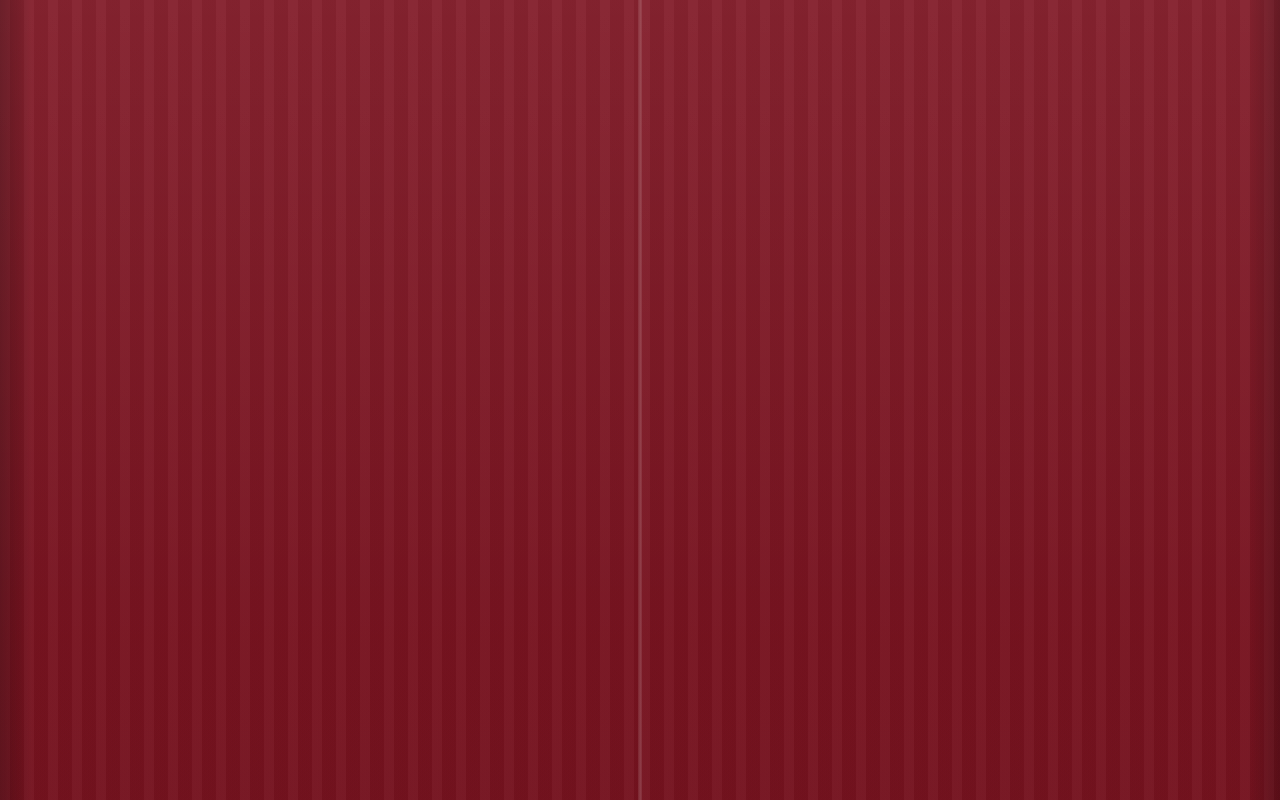
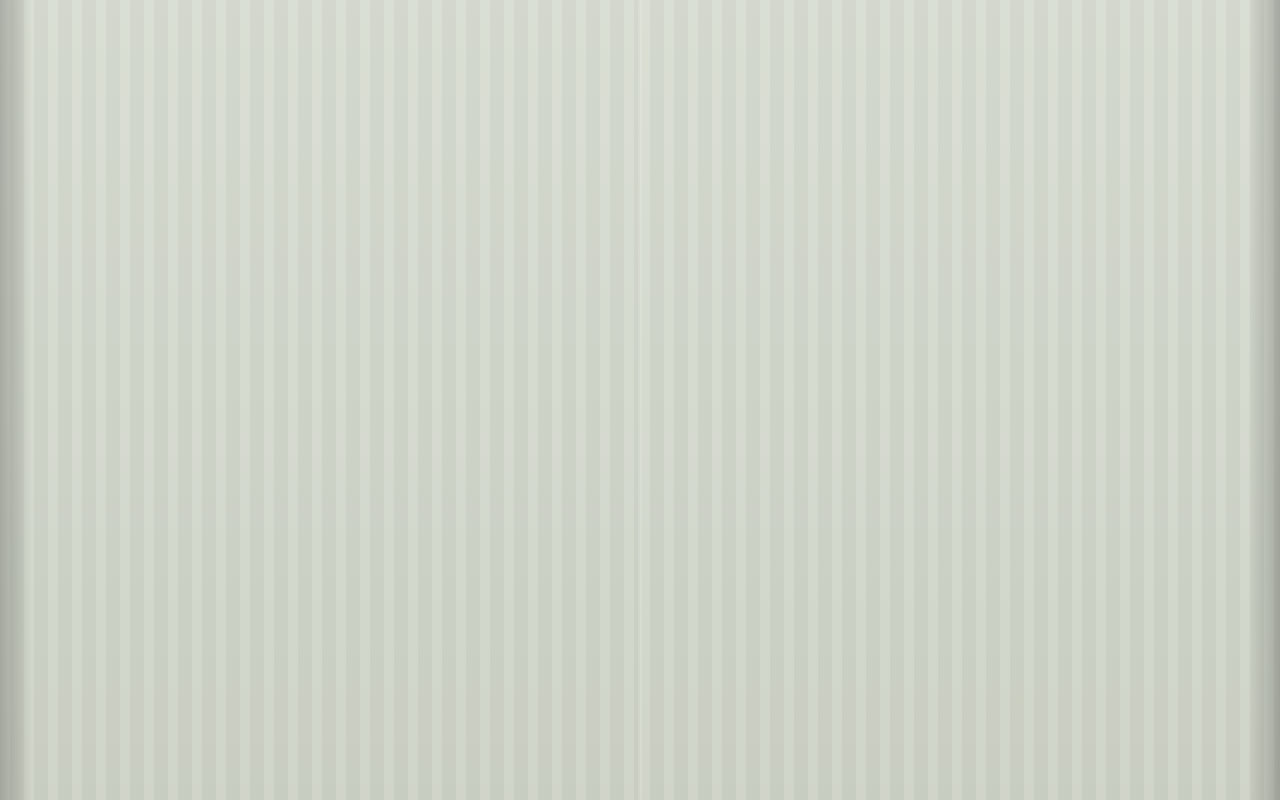
Before and after one commit to vsi-international/wedding-invite, a Next.js app: page / in a window 1280 px wide. Shown: the top 800 px of the page. Built offline with nearby package versions, Linux system fonts and the light colour scheme.

Commit message:
Update page.tsx

```diff
--- a/app/page.tsx
+++ b/app/page.tsx
@@ -130,8 +130,8 @@ function PlainCurtain({
         ref={innerRef}
         className="absolute inset-0"
         style={{
-          background:
-            "linear-gradient(180deg, #7b0f1d 0%, #6d0d19 25%, #631019 50%, #5a0d15 75%, #4c0810 100%)",
+        background:
+  "linear-gradient(180deg, #d6dbcf 0%, #c7cdbf 30%, #bcc3b4 55%, #b2b9ab 80%, #a8afa2 100%)",
         }}
       >
         {/* simple fabric folds */}
```
